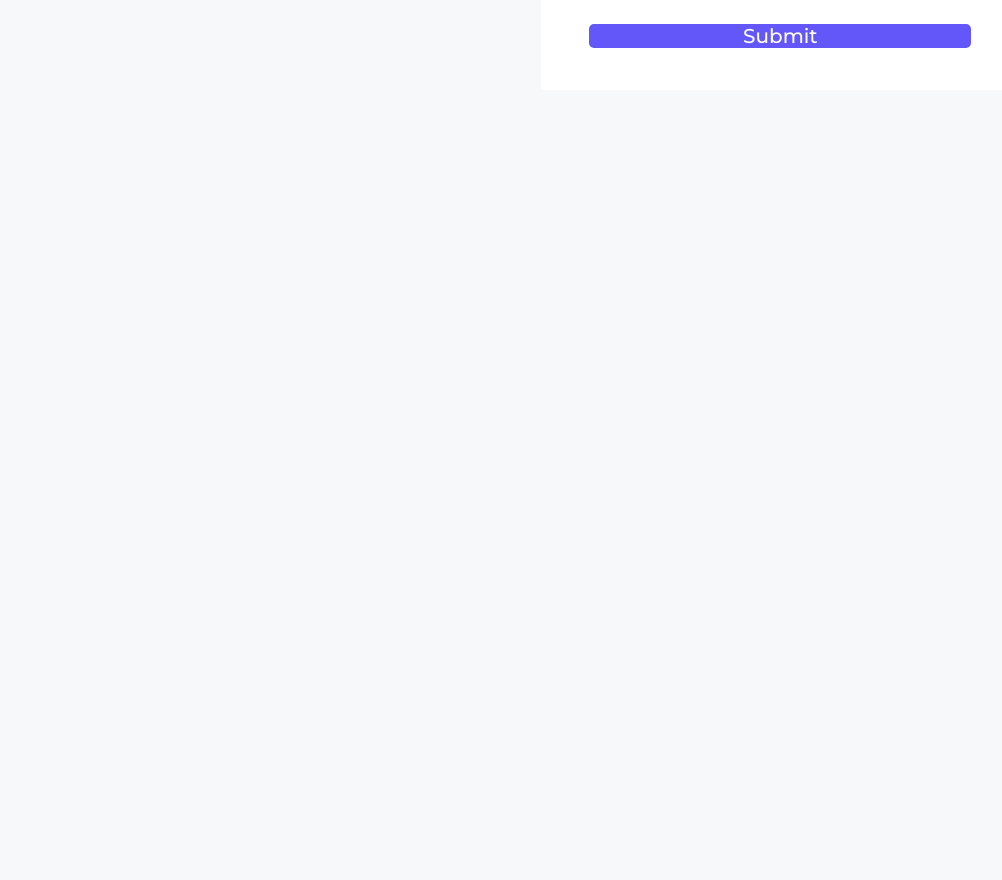
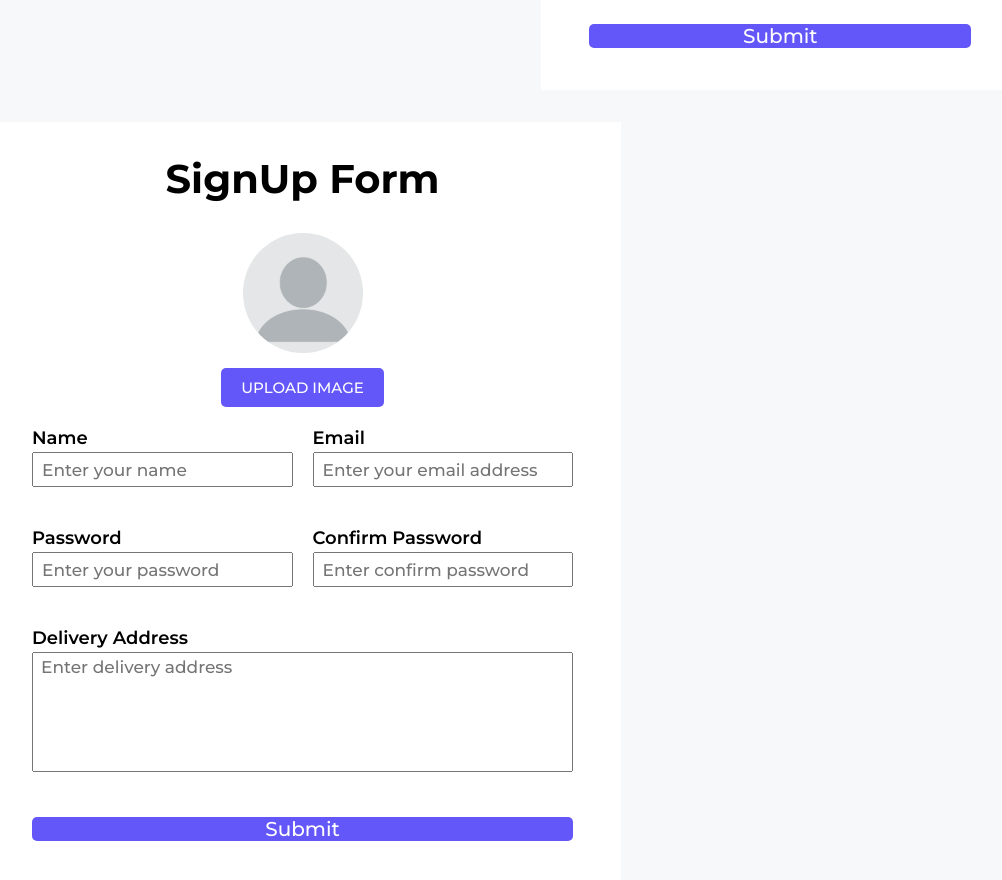
Before and after one commit to ahmadadibzad/CartWish, a React (Vite) app: page / in a window 1280 px wide. Shown: the part 4580-5460 px from the top of the page, without its empty margins (16-1018 px from the left). Before the commit the page ends 4670 px from the top, so only its background shows below. Built offline with nearby package versions, Linux system fonts and the light colour scheme.

Commit message:
Add signup page

```diff
--- a/src/App.jsx
+++ b/src/App.jsx
@@ -1,5 +1,6 @@
 import './App.css'
 import LoginPage from './components/Authentication/LoginPage'
+import SignupPage from './components/Authentication/SignupPage'
 import CartPage from './components/Cart/CartPage'
 import HomePage from './components/Home/HomePage'
 import MyOrderPage from './components/MyOrder/MyOrderPage'
@@ -18,6 +19,7 @@
         <CartPage />
         <MyOrderPage />
         <LoginPage />
+        <SignupPage />
       </main>
     </div>
   )
--- /dev/null
+++ b/src/components/Authentication/SignupPage.jsx
@@ -0,0 +1,118 @@
+import "./SignupPage.css";
+import user from "../../assets/user.webp";
+import { useForm } from 'react-hook-form';
+import { z } from 'zod';
+import { zodResolver } from '@hookform/resolvers/zod'
+import { useState } from "react";
+
+const schema = z.object({
+    name: z.string().min(3, { message: 'Name should be at least 3 charachters' }),
+    email: z.string().email(),
+    password: z.string().min(8, { message: 'Password must be at least 8 charachters.' }),
+    confirmPassword: z.string(),
+    deliveryAddress: z.string().min(15, { message: 'Address must be at least 15 characters.' })
+}).refine(data => data.password === data.confirmPassword, {
+    message: 'Confirm Password does not match Password.',
+    path: ['confirmPassword']
+})
+
+const SignupPage = () => {
+    const [profilePic, setProfilePic] = useState(null);
+    const { register, handleSubmit, formState: { errors } } = useForm({ resolver: zodResolver(schema) });
+
+    console.log(profilePic);
+
+    const onSubmit = (data) => console.log(data);
+
+    return (
+        <section className='align_center form_page'>
+            <form className='authentication_form signup_form' onSubmit={handleSubmit(onSubmit)}>
+                <h2>SignUp Form</h2>
+
+                <div className='image_input_section'>
+                    <div className='image_preview'>
+                        <img src={profilePic ? URL.createObjectURL(profilePic) : user} id='file-ip-1-preview' />
+                    </div>
+                    <label htmlFor='file-ip-1' className='image_label'>
+                        Upload Image
+                    </label>
+                    <input type='file' id='file-ip-1' className='image_input' onChange={e => setProfilePic(e.target.files[0])} />
+                </div>
+
+                {/* Form Inputs */}
+                <div className='form_inputs signup_form_input'>
+                    <div>
+                        <label htmlFor='name'>Name</label>
+                        <input
+                            id='name'
+                            className='form_text_input'
+                            type='text'
+                            placeholder='Enter your name'
+                            {...register('name')}
+                        />
+                        {errors.name && <em className="form_error">{errors.name.message}</em>}
+                    </div>
+
+                    <div>
+                        <label htmlFor='email'>Email</label>
+                        <input
+                            id='email'
+                            className='form_text_input'
+                            type='email'
+                            placeholder='Enter your email address'
+                            {...register('email')}
+                        />
+                        {errors.email && <em className="form_error">{errors.email.message}</em>}
+                    </div>
+
+                    <div>
+                        <label htmlFor='password'>Password</label>
+                        <input
+                            id='password'
+                            className='form_text_input'
+                            type='password'
+                            placeholder='Enter your password'
+                            {...register('password')}
+                        />
+                        {errors.password && <em className="form_error">{errors.password.message}</em>}
+                    </div>
+
+                    <div>
+                        <label htmlFor='cpassword'>Confirm Password</label>
+                        <input
+                            id='cpassword'
+                            className='form_text_input'
+                            type='password'
+                            placeholder='Enter confirm password'
+                            {...register('confirmPassword')}
+                        />
+                        {errors.confirmPassword && <em className="form_error">{errors.confirmPassword.message}</em>}
+                    </div>
+
+                    <div className='signup_textares_section'>
+                        <label htmlFor='address'>Delivery Address</label>
+                        <textarea
+                            id='address'
+                            className='input_textarea'
+                            placeholder='Enter delivery address'
+                            {...register('deliveryAddress')}
+                        />
+                        {errors.deliveryAddress && <em className="form_error">{errors.deliveryAddress.message}</em>}
+                    </div>
+                </div>
+
+                <button className='search-button form_submit' type='submit'>
+                    Submit
+                </button>
+            </form>
+        </section>
+    );
+};
+
+export default SignupPage;
+
+// name - Name should be at least 3 characters.
+// email - Please enter valid email
+// password - Password must be at least 8 characters.
+// confirmPassword - Confirm Password does not match Password
+// deliveryAddress - Address must be at least 15 characters.
```
